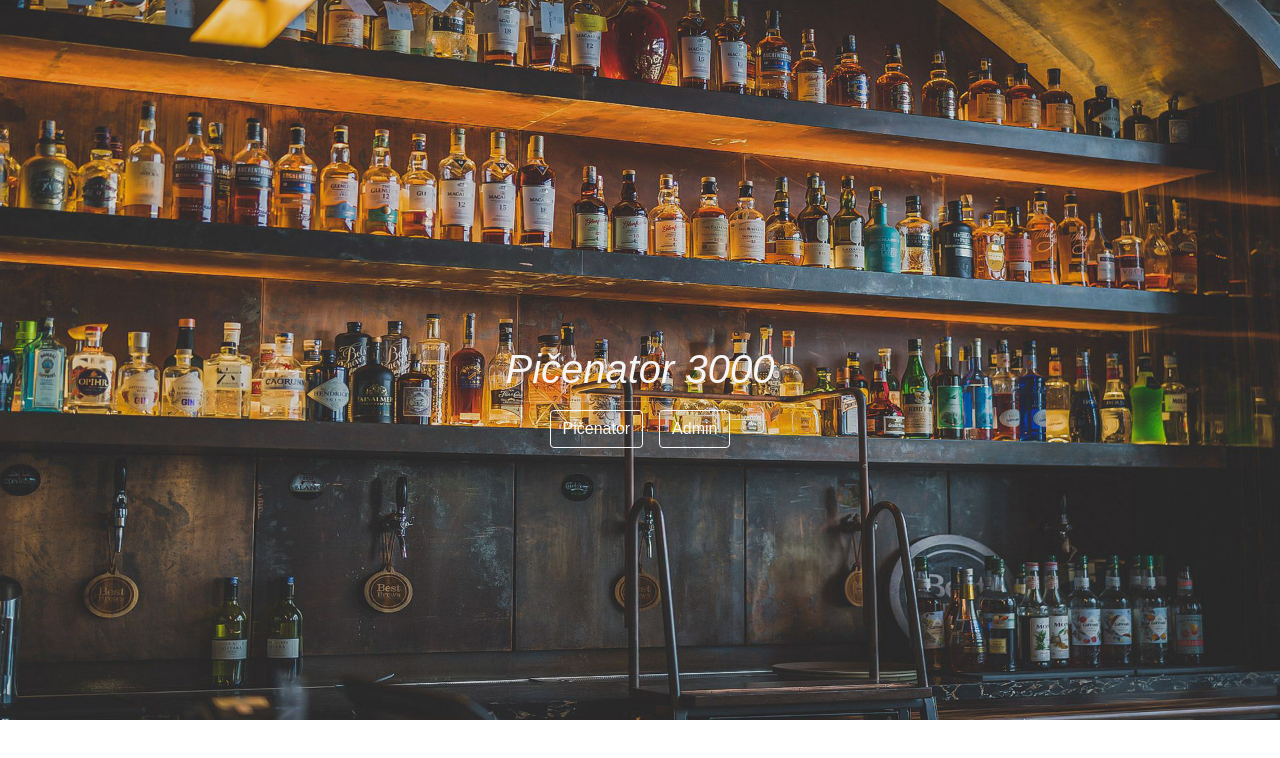
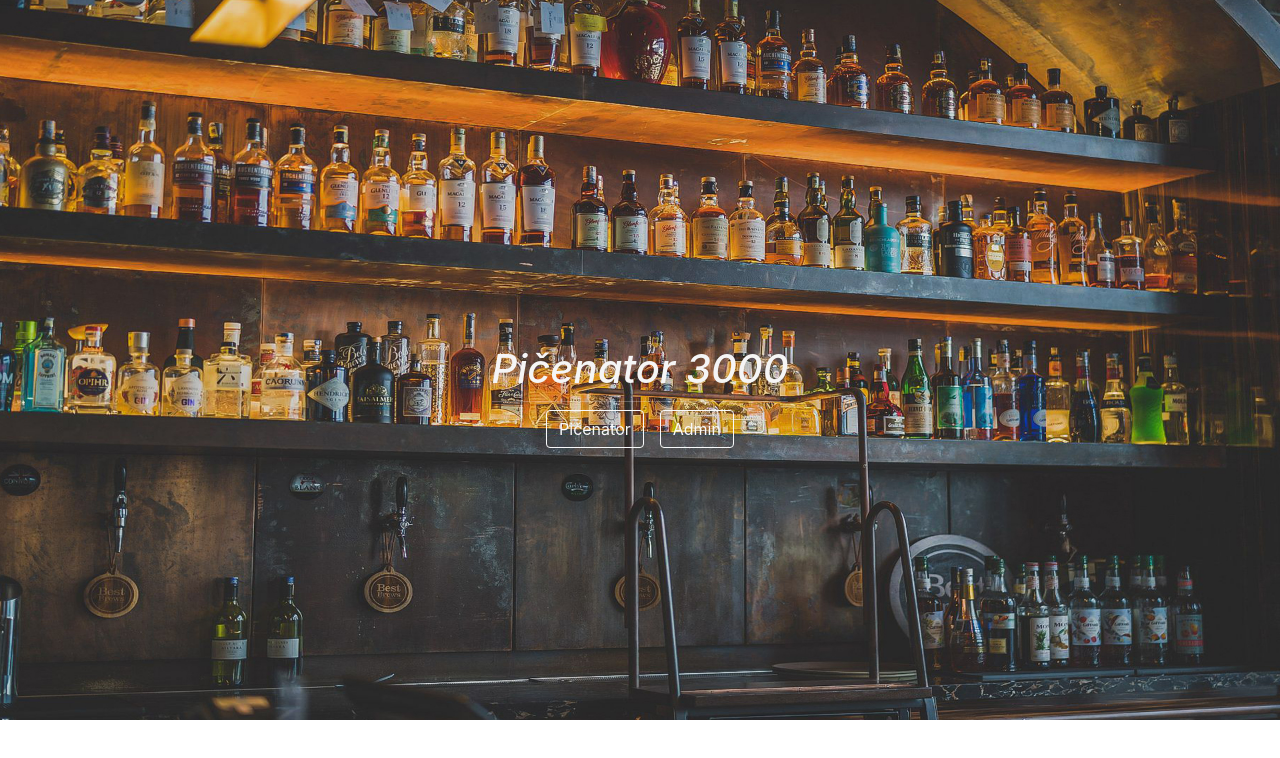
Before and after one commit to MarkoFrankovic/FrontEnd-Picenator3000, a Vue app in the folder frontend/: page / in a window 1280 px wide. Shown: the top 758 px of the page. Built offline with nearby package versions, Linux system fonts and the light colour scheme.

Commit message:
Update HomeView.vue

```diff
--- a/frontend/src/views/HomeView.vue
+++ b/frontend/src/views/HomeView.vue
@@ -63,7 +63,7 @@ i {
   display: flex;
   justify-content: center;
   align-items: center;
-  font-family: "Raleway", sans-serif;
+  font-family: "Inter", inter;
   color: whitesmoke;
   outline-color: rgb(92, 92, 92);
   height: 0.1px;
```
